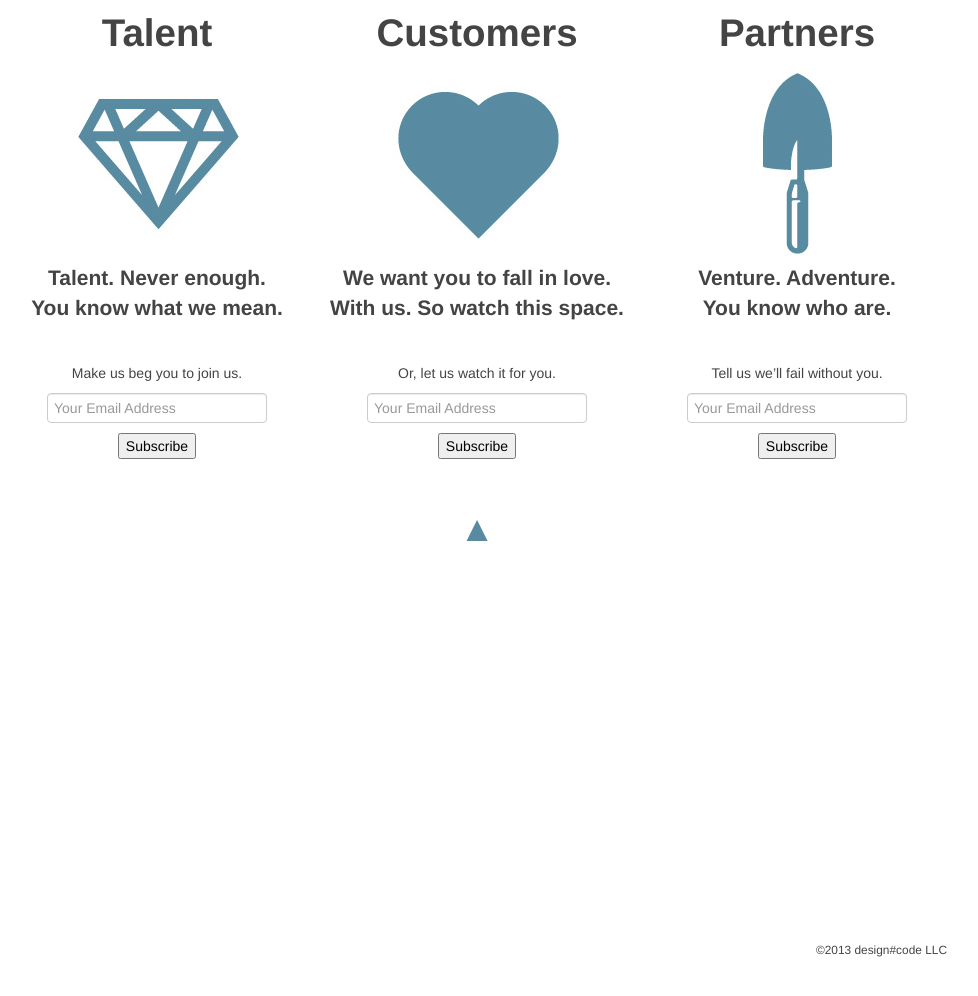
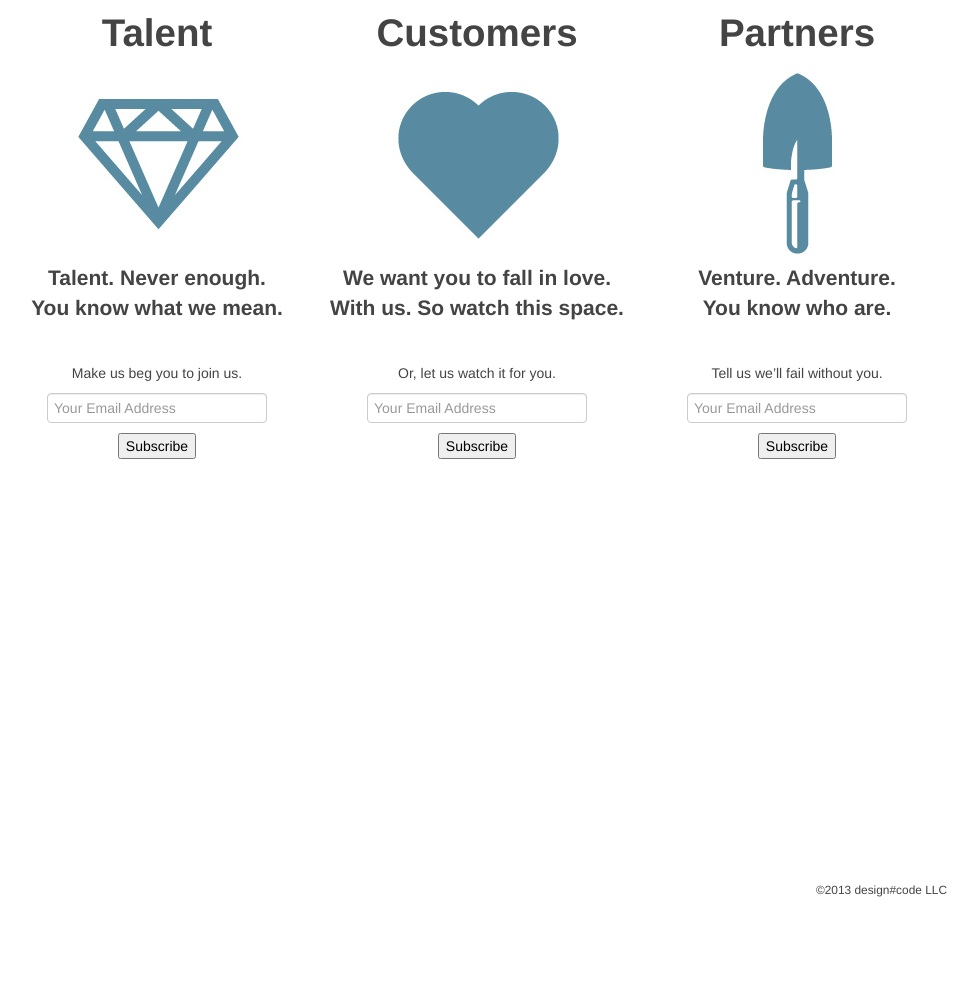
Before and after one commit to bjornmeansbear/dhashc, a plain HTML site: page index.html in a window 1280 px wide. Shown: the part 3967-4963 px from the top of the page, without its empty margins (163-1141 px from the left). After the commit the page ends 4917 px from the top, so only its background shows below. Drawn offline with Linux system fonts and the light colour scheme.

Commit message:
remove page up from last slide

```diff
--- a/index.html
+++ b/index.html
@@ -465,9 +465,6 @@ encoding of business model and strategy.</p>
           <!-- /PARTNERS -->
 
         </div>
-        <div class="row pagedown add-top text-center">
-          <a class="scroll span12" href="#pagetop">&#x25B2;</a>
-        </div>
       </section>
     </article>
     <!-- / Email Capture!
```
